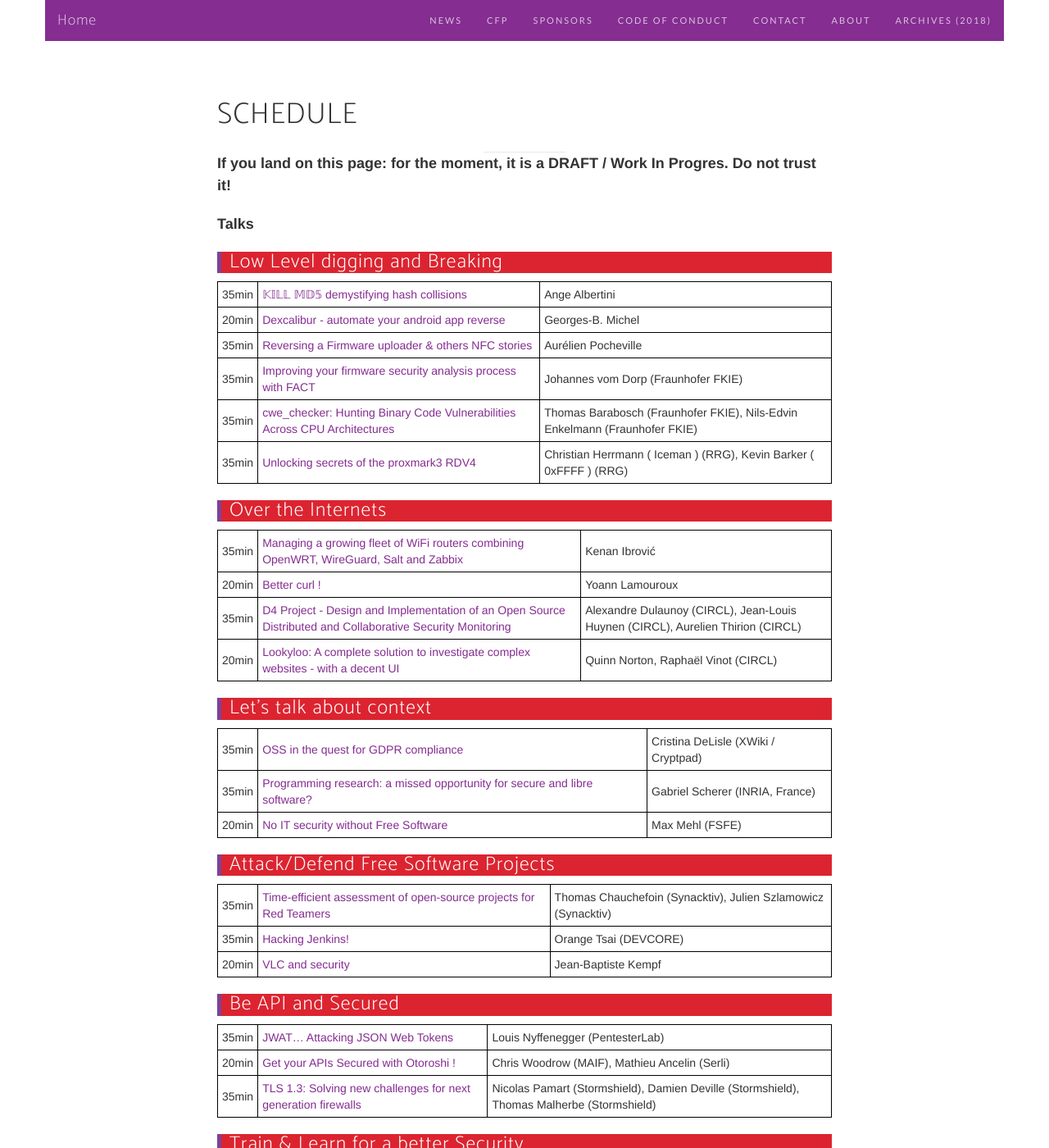
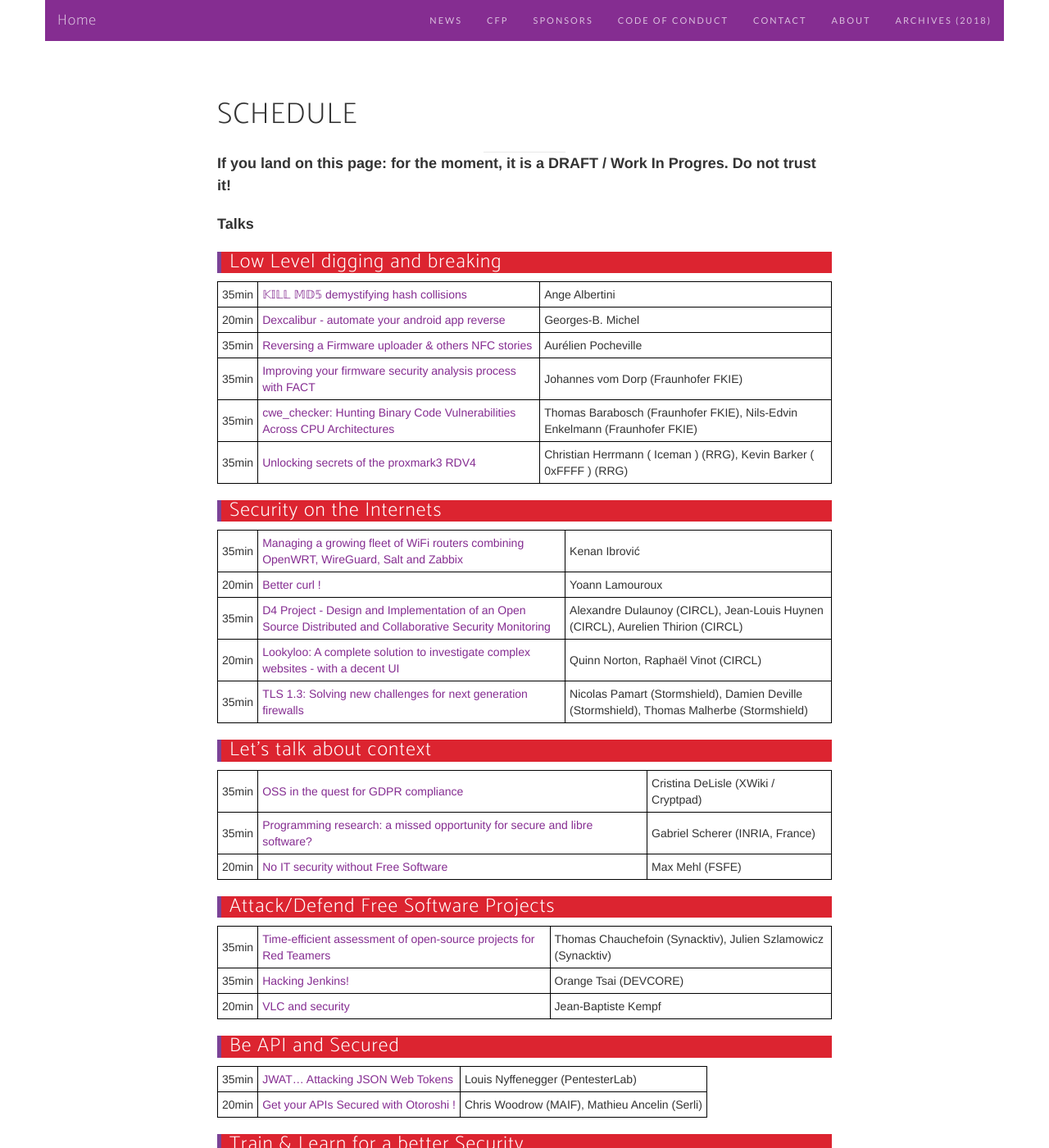
Before and after one commit to pass-the-salt/2019, a Jekyll site: the page built from schedule.md, in a window 1280 px wide and 1400 px high. Shown: the whole window at 82% size. Built offline with Jekyll 4.4.1, drawn with Linux system fonts in a browser that asks for light colours; nearby versions of some CDN libraries; some web fonts are replaced.

Commit message:
schedule: fixing ...

```diff
--- a/schedule.md
+++ b/schedule.md
@@ -16,7 +16,7 @@
 
 **Talks**
 
-<div style="border-left: 5px solid #7b4397; color: white; background-color: #dc2430; padding-left: 10px"> <h3>Low Level digging and Breaking</h3></div>
+<div style="border-left: 5px solid #7b4397; color: white; background-color: #dc2430; padding-left: 10px"> <h3>Low Level digging and breaking</h3></div>
 
 {:.schedule}
 | :---:  | :---   | :---:         |
@@ -27,7 +27,7 @@
 | 35min | [cwe_checker: Hunting Binary Code Vulnerabilities Across CPU Architectures](/talks/74.html) | Thomas Barabosch (Fraunhofer FKIE), Nils-Edvin Enkelmann (Fraunhofer FKIE) |
 | 35min | [Unlocking secrets of the proxmark3 RDV4](/talks/49.html) | Christian Herrmann ( Iceman ) (RRG), Kevin Barker ( 0xFFFF ) (RRG) |
 
-<div style="border-left: 5px solid #7b4397; color: white; background-color: #dc2430; padding-left: 10px"> <h3>Over the Internets</h3></div>
+<div style="border-left: 5px solid #7b4397; color: white; background-color: #dc2430; padding-left: 10px"> <h3>Security on the Internets</h3></div>
 
 {:.schedule}
 | :---:  | :---   | :---:         |
```
Also changed, not shown: other parts of schedule.md (+1 -1 lines), 2 other files.
